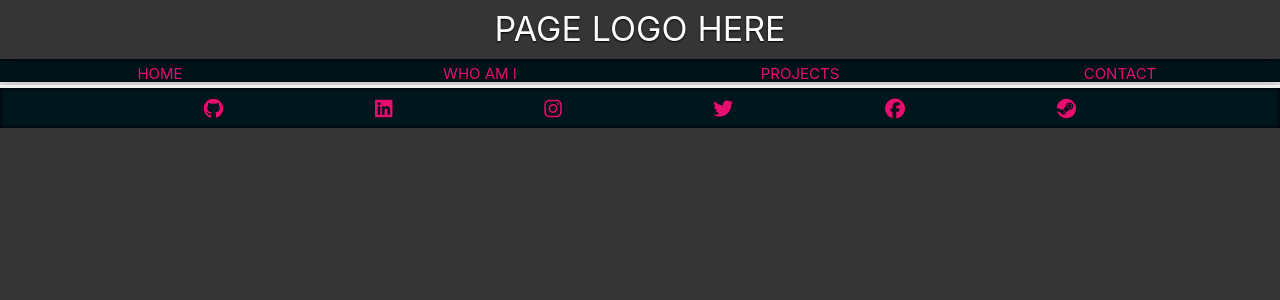
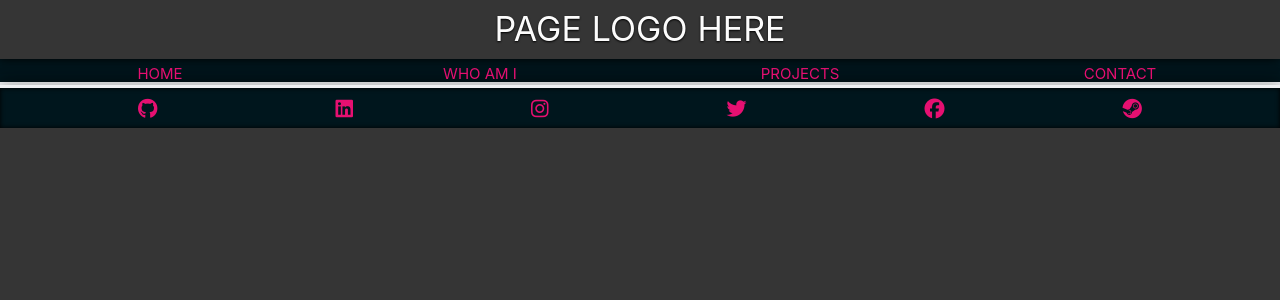
Before and after one commit to Zeverai/pp-z--cli, a React (Create React App) app: page /hobbies in a window 1280 px wide. Shown: the top 300 px of the page. Built offline with nearby package versions, Linux system fonts and the light colour scheme.

Commit message:
CHANGED animation timing on :hover

```diff
--- a/src/css/FootBar.css
+++ b/src/css/FootBar.css
@@ -1,6 +1,7 @@
 .footer-container {
    display: flex;
    flex-direction: row;
+   justify-content: center;
    background-color: #00161d;
    /* justify-content: space-around; */
    align-items: center;
@@ -15,15 +16,18 @@
    width: 100%;
    display: flex;
    flex-direction: row;
-   justify-content: space-around;
+   justify-content: space-between;
    text-decoration: none;
    list-style-type: none;
    padding-left: 10%;
    padding-right: 10%;
 }
 
-.footer-item {
+.footer-item:hover {
    display: flex;
+   flex-direction: row;
+   justify-content: center;
+   transform: scale(1.3);
 }
 
 .footer-icon {
@@ -32,17 +36,11 @@
    color: hsla(333, 100%, 53%, 0.901);
    font-size: 20px;
    padding: 10px;
-   text-shadow: 0px 0px 1px hsla(0, 0%, 0%, 0.901);
 }
 
 .footer-icon:hover {
    cursor: pointer;
-   /* text-shadow: 0px 0px 2px rgb(0, 214, 252); */
-   -moz-transform: scale(1.15);
-   -webkit-transform: scale(1.15);
-   -o-transform: scale(1.15);
-   -ms-transform: scale(1.15);
-   -webkit-transform: scale(1.15);
    transform: scale(1.45);
-   transition: all 0.2s;
+   transition: 0.2s;
+   /* background-color: hsla(333, 100%, 53%, 0.901); */
 }
--- a/src/pages/Home.js
+++ b/src/pages/Home.js
@@ -3,7 +3,15 @@ import React, { Fragment } from "react";
 
 // ________________________________________________________________| Home
 const Home = () => {
-   return <div className='home-container'></div>;
+   return (
+      <div className='home-container'>
+         <div className='home-meat-wrapper'>
+            <div className='home-image-wrapper'>
+               <img className='home-image' alt='Portfolio Header Picture' />
+            </div>
+         </div>
+      </div>
+   );
 };
 
 export default Home;
```
